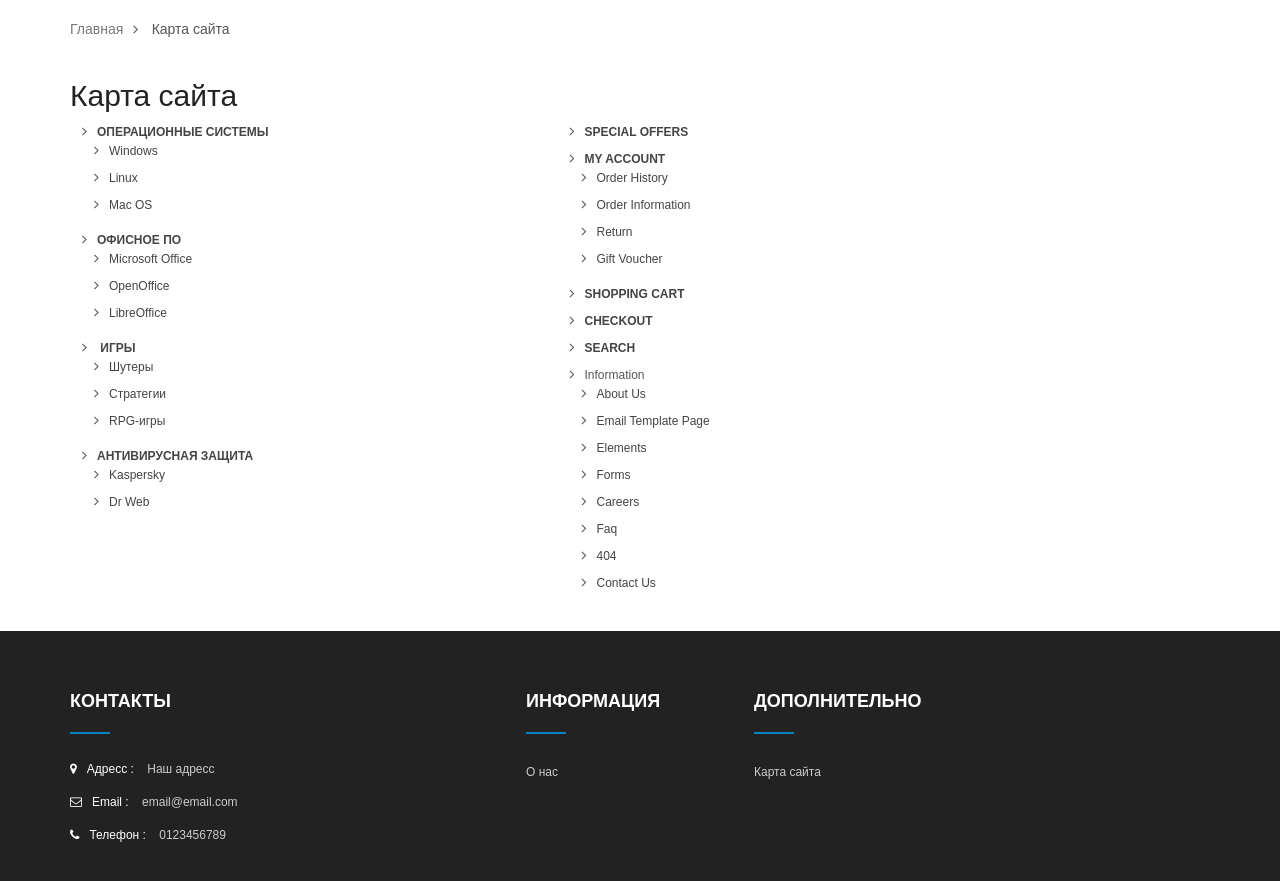
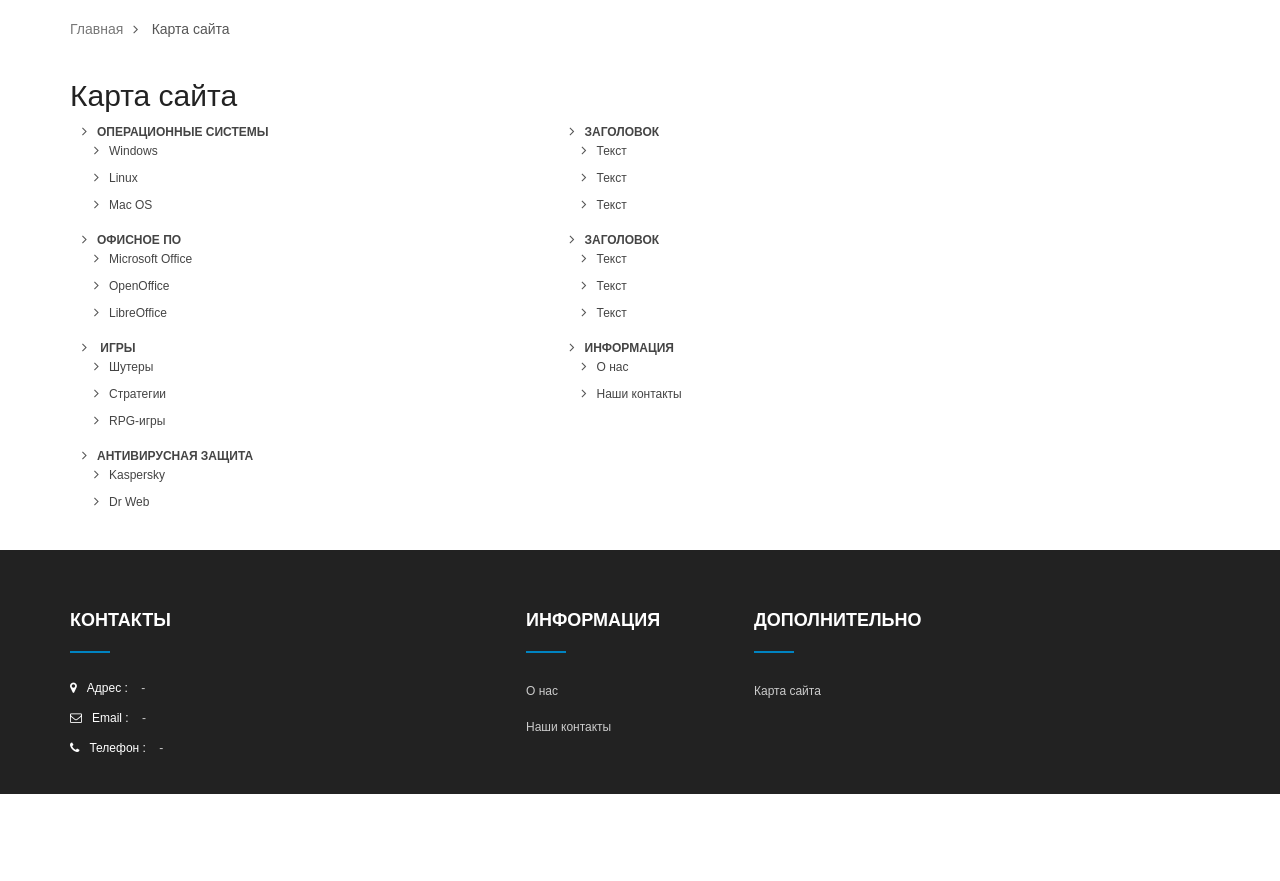
Before and after one commit to FedorSannikov1988/django_group_petproject, a Django app: page /sitemap in a window 1280 px wide. Shown: the part 212-1093 px from the top of the page. After the commit the page ends 1006 px from the top, so only its background shows below. Run offline with Django 4.2, Linux system fonts and the light colour scheme; some libraries are stand-ins or nearby versions.

Commit message:
+ about_as + css blocks django -> theme_css, libs_css

```diff
--- a/shop/templates/base.html
+++ b/shop/templates/base.html
@@ -7,28 +7,20 @@
 <head>
     <!-- Basic page needs
     ============================================ -->
-    <title>Ducational project -> software store </title>
+    <title>Ducational Project -> Software Store </title>
     <meta charset="utf-8">
     <!-- Mobile specific metas
 	============================================ -->
 	<meta name="viewport" content="width=device-width, initial-scale=1.0, maximum-scale=1.0, user-scalable=no">
+
     <!-- Libs CSS
     ============================================ -->
-    <link rel="stylesheet" href="{% static 'css/bootstrap/css/bootstrap.min.css' %}">
-    <link href="{% static 'css/font-awesome/css/font-awesome.min.css' %}" rel="stylesheet">
-    <link href="{% static 'css/themecss/lib.css' %}" rel="stylesheet">
-    <link href="{% static 'js/datetimepicker/bootstrap-datetimepicker.min.css' %}" rel="stylesheet">
-    <link href="{% static 'js/owl-carousel/owl.carousel.css' %}" rel="stylesheet">
-    <link href="{% static 'js/jquery-ui/jquery-ui.min.css' %}" rel="stylesheet">
+    {% block libs_css %} {% endblock %}
+
     <!-- Theme CSS
 	============================================ -->
-	<link href="{% static 'css/themecss/cpanel.css' %}" type="text/css" media="all">
-	<link href="{% static 'css/themecss/so_megamenu.css' %}" rel="stylesheet">
-	<link href="{% static 'css/themecss/so-categories.css' %}" rel="stylesheet">
-	<link href="{% static 'css/themecss/so-listing-tabs.css' %}" rel="stylesheet">
-	<link href="{% static 'css/footer1.css' %}" rel="stylesheet">
-	<link href="{% static 'css/header1.css' %}" rel="stylesheet">
-	<link id="color_scheme" href="{% static 'css/theme.css' %}" rel="stylesheet">
+	{% block theme_css %} {% endblock %}
+
 </head>
 
 <body class="res layout-subpage">
@@ -154,9 +146,9 @@
 								<h3 class="modtitle"> Контакты </h3>
 								<div class="modcontent">
 									<ul class="contact-address">
-										<li><p><span class="fa fa-map-marker"></span><span>Адресс : </span> Наш адресс </p></li>
-										<li><span class="fa fa-envelope-o"></span><span>Email : </span> <a href="#"> email@email.com</a></li>
-										<li><p><span class="fa fa-phone"> </span><span>Телефон :</span> 0123456789</p> </li>
+										<li><p><span class="fa fa-map-marker"></span><span>Адрес : </span>  -  </p></li>
+										<li><p><span class="fa fa-envelope-o"></span><span>Email : </span>  -  </p></li>
+										<li><p><span class="fa fa-phone"> </span><span>Телефон :</span>  -  </p> </li>
 									</ul>
 								</div>
 							</div>
@@ -166,7 +158,8 @@
 								<h3 class="modtitle">ИНФОРМАЦИЯ</h3>
 								<div class="modcontent">
 									<ul class="menu">
-										<li><a href="#">О нас</a></li>
+										<li><a href="{% url 'about_us' %}">О нас</a></li>
+                                        <li><a href="#">Наши контакты</a></li>
 									</ul>
 								</div>
 							</div>
--- a/shop/templates/sitemap.html
+++ b/shop/templates/sitemap.html
@@ -1,6 +1,28 @@
 {% extends 'base.html' %}
 {% load static %}
 
+<!-- Libs CSS
+============================================ -->
+{% block libs_css %}
+    <link rel="stylesheet" href="{% static 'css/bootstrap/css/bootstrap.min.css' %}">
+    <link href="{% static 'css/font-awesome/css/font-awesome.min.css' %}" rel="stylesheet">
+    <link href="{% static 'css/themecss/lib.css' %}" rel="stylesheet">
+    <link href="{% static 'js/datetimepicker/bootstrap-datetimepicker.min.css' %}" rel="stylesheet">
+    <link href="{% static 'js/owl-carousel/owl.carousel.css' %}" rel="stylesheet">
+    <link href="{% static 'js/jquery-ui/jquery-ui.min.css' %}" rel="stylesheet">
+{% endblock %}
+
+<!-- Theme CSS
+============================================ -->
+{% block theme_css %}
+    <link href="{% static 'css/themecss/cpanel.css' %}" type="text/css" media="all">
+	<link href="{% static 'css/themecss/so_megamenu.css' %}" rel="stylesheet">
+	<link href="{% static 'css/themecss/so-categories.css' %}" rel="stylesheet">
+	<link href="{% static 'css/themecss/so-listing-tabs.css' %}" rel="stylesheet">
+	<link href="{% static 'css/footer1.css' %}" rel="stylesheet">
+	<link href="{% static 'css/header1.css' %}" rel="stylesheet">
+	<link id="color_scheme" href="{% static 'css/theme.css' %}" rel="stylesheet">
+{% endblock %}
 
 {% block main_container %}
         <!-- Main Container  -->
@@ -54,43 +76,27 @@
                         </div>
                         <div class="col-md-4 col-sm-6">
 							<ul class="simple-list arrow-list bold-list">
-								<li><a href="#">Special Offers</a>
-								</li>
-								<li><a href="my-account.html">My Account</a>
+								<li><a href="#">Заголовок</a>
+                                    <ul>
+                                        <li><a href="#">Текст</a></li>
+                                        <li><a href="#">Текст</a></li>
+                                        <li><a href="#">Текст</a></li>
+                                    </ul>
+                                </li>
+								<li><a href="#">Заголовок</a>
 									<ul>
-										<li><a href="order-history.html">Order History</a>
-										</li>
-										<li><a href="order-information.html">Order Information</a>
-										</li>
-										<li><a href="return.html">Return</a>
-										</li>
-										<li><a href="gift-voucher.html">Gift Voucher</a>
+										<li><a href="#">Текст</a></li>
+                                        <li><a href="#">Текст</a></li>
+                                        <li><a href="#">Текст</a></li>
 										</li>
 									</ul>
 								</li>
-								<li><a href="cart.html">Shopping Cart</a>
-								</li>
-								<li><a href="checkout.html">Checkout</a>
-								</li>
-								<li><a href="search.html">Search</a>
-								</li>
-								<li>Information
+                                <ul class="simple-list arrow-list bold-list">
+								<li><a href="#">Информация</a>
 									<ul class="sitemap">
-										<li><a href="about-us.html">About Us</a>
+										<li><a href="{% url 'about_us' %}">О нас</a>
 										</li>
-										<li><a href="email-template" target="_blank">Email Template Page</a>
-										</li>
-										<li><a href="elements.html">Elements</a>
-										</li>
-										<li><a href="elements-forms.html">Forms</a>
-										</li>
-										<li><a href="careers.html">Careers</a>
-										</li>
-										<li><a href="faq.html">Faq</a>
-										</li>
-										<li><a href="404.html">404</a>
-										</li>
-										<li><a href="contact-us">Contact Us</a>
+										<li><a href="{% url 'about_us' %}">Наши контакты</a>
 										</li>
 									</ul>
 								</li>
--- a/shop/views.py
+++ b/shop/views.py
@@ -8,3 +8,6 @@ def index(request):
 
 def sitemap(request):
     return render(request, 'sitemap.html')
+
+def about_us(request):
+    return render(request, 'about_us.html')
--- a/store/urls.py
+++ b/store/urls.py
@@ -18,10 +18,13 @@ from django.contrib import admin
 
 from django.urls import path, re_path
 
+
+from shop.views import index
 from shop.views import sitemap
-from shop.views import index
+from shop.views import about_us
 
 urlpatterns = [
     path("", index, name='index'),
     path("sitemap", sitemap, name='sitemap'),
+    path("about_us", about_us, name='about_us'),
 ]
```
Also changed, not shown: shop/templates/about_us.html (added, +102 -0 lines), shop/templates/index.html (+22 -0 lines), static/img/team_photos/fedor_sannikov.jpg (added), static/img/team_photos/mikhail zinoviev.jpg (added).
